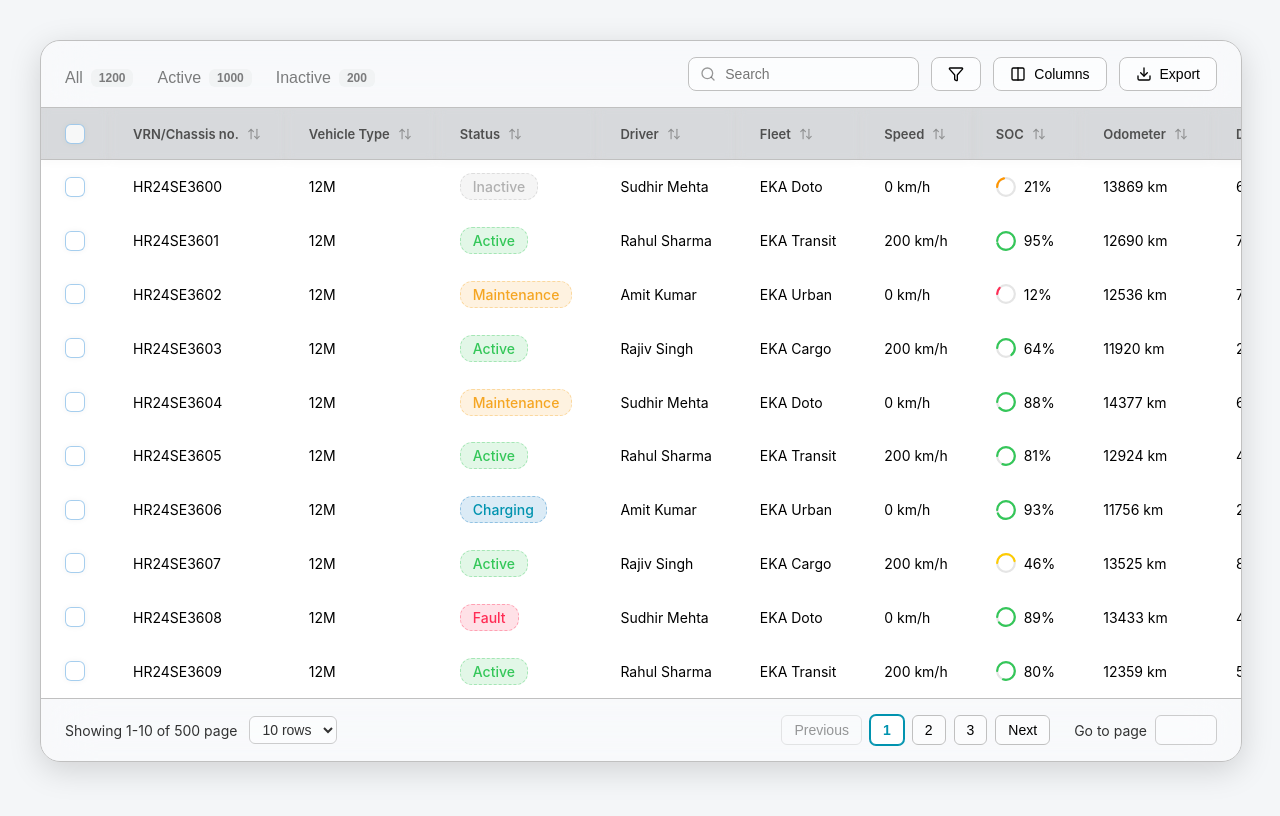
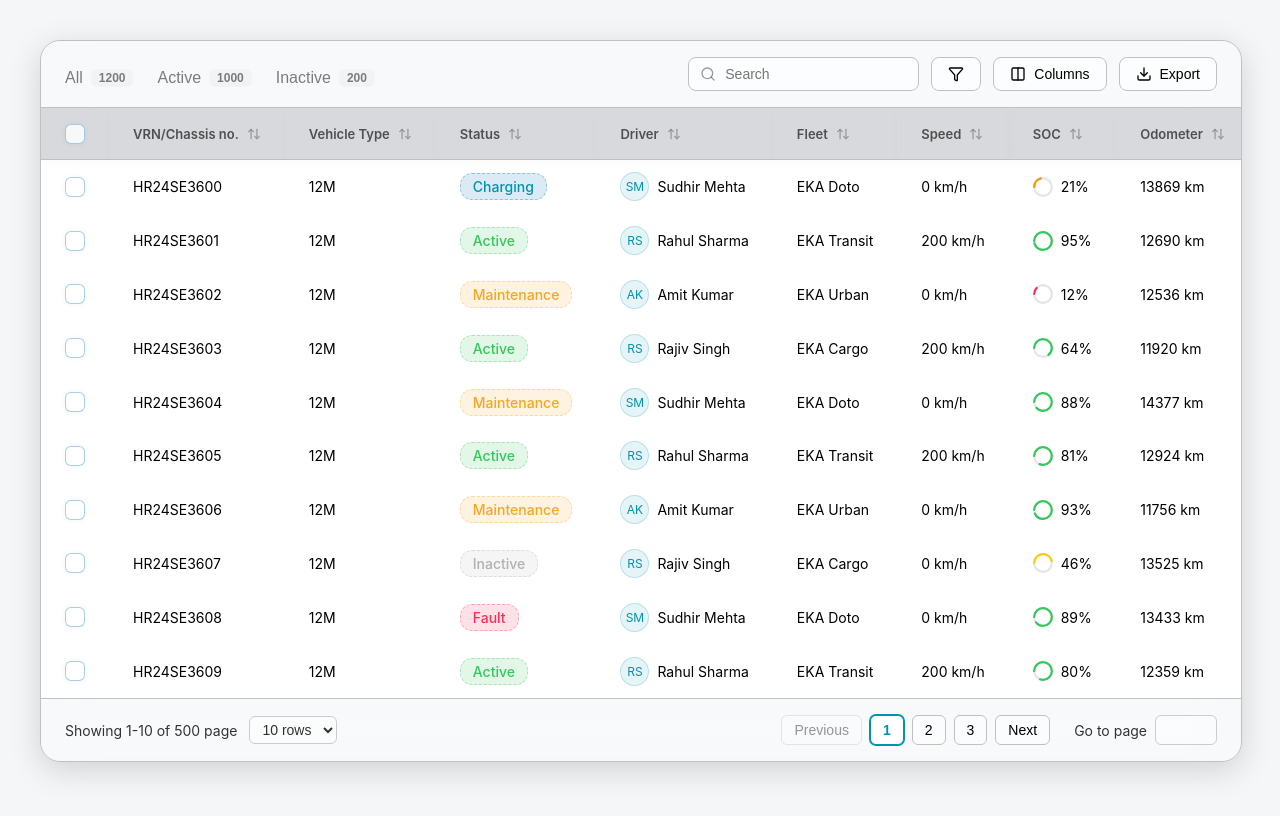
Before and after one commit to Praveen343577/Reusable-Table-Component, a React (Vite) app: page / in a window 1280 px wide. Shown: the top 816 px of the page. Built offline with nearby package versions, Linux system fonts and the light colour scheme; the HTML template or start-up script is replaced by a standard one.

Commit message:
added avator icon for driver column

```diff
--- a/src/App.jsx
+++ b/src/App.jsx
@@ -15,7 +15,33 @@ function App() {
         </span>
       )
     },
-    { key: 'driver', header: 'Driver' },
+    {
+      key: 'driver',
+      header: 'Driver',
+      render: (row) => {
+        const initials = row.driver.split(' ').map(n => n[0]).join('').substring(0, 2).toUpperCase();
+        return (
+          <div style={{ display: 'flex', alignItems: 'center', gap: '8px' }}>
+            <div style={{
+              width: '27px',
+              height: '27px',
+              borderRadius: '50%',
+              backgroundColor: 'rgba(0, 146, 175, 0.1)',
+              border: "1.5px solid rgba(0, 146, 175, 0.2)",
+              color: '#0093af',
+              display: 'flex',
+              alignItems: 'center',
+              justifyContent: 'center',
+              fontSize: '12px',
+              fontWeight: '400'
+            }}>
+              {initials}
+            </div>
+            <span>{row.driver}</span>
+          </div>
+        );
+      }
+    },
     { key: 'fleet', header: 'Fleet' },
     { key: 'speed', header: 'Speed' },
     {
@@ -58,7 +84,7 @@ function App() {
 
   // Generate mock dataset
   const generateMockData = () => {
-    const statuses = ['Active', 'Active', 'Active', 'Inactive', 'Charging', 'Maintenance', 'Fault'];
+    const statuses = ['Active', 'Inactive', 'Charging', 'Maintenance', 'Fault'];
     const fleets = ['EKA Doto', 'EKA Transit', 'EKA Urban', 'EKA Cargo'];
     const drivers = ['Sudhir Mehta', 'Rahul Sharma', 'Amit Kumar', 'Rajiv Singh'];
 
```
